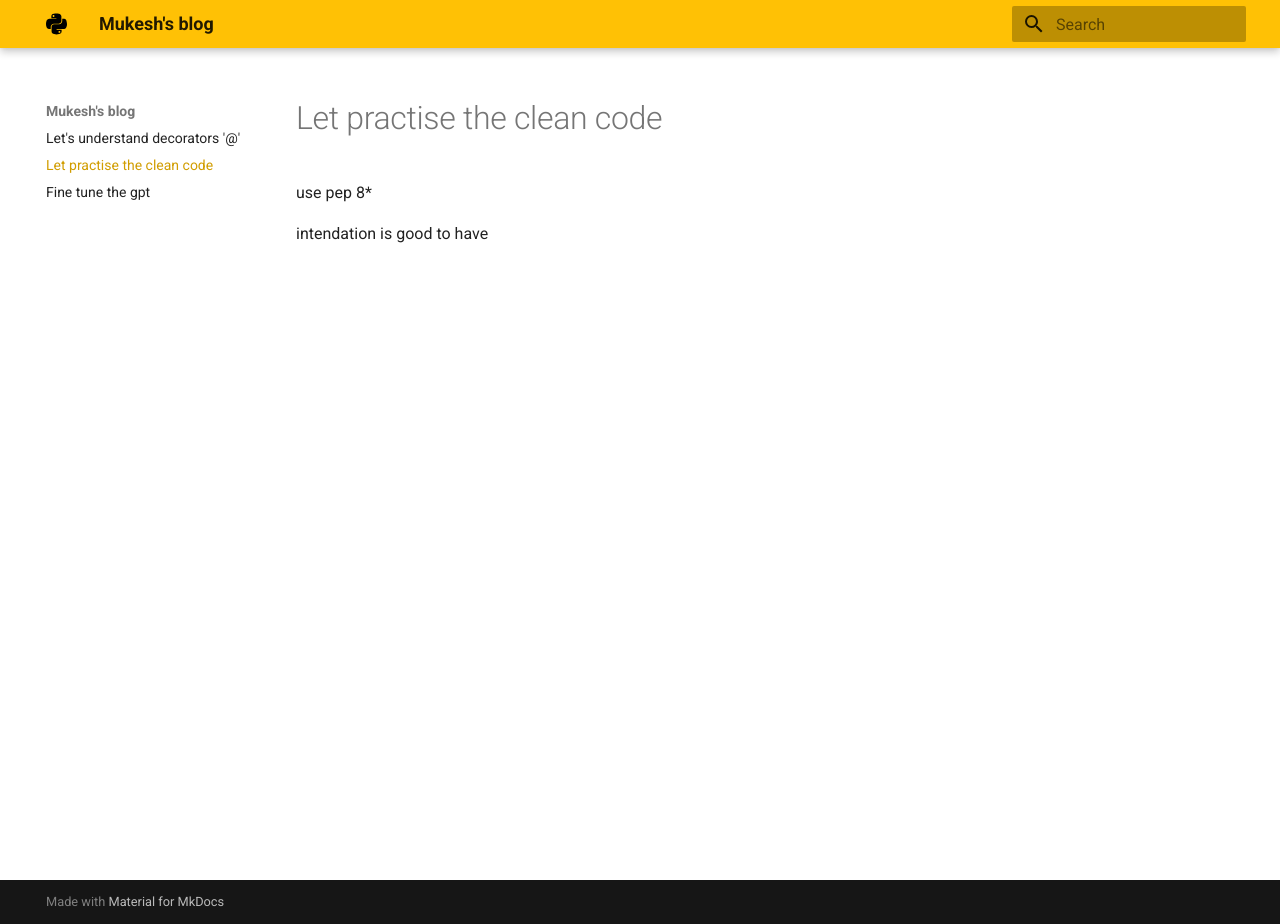
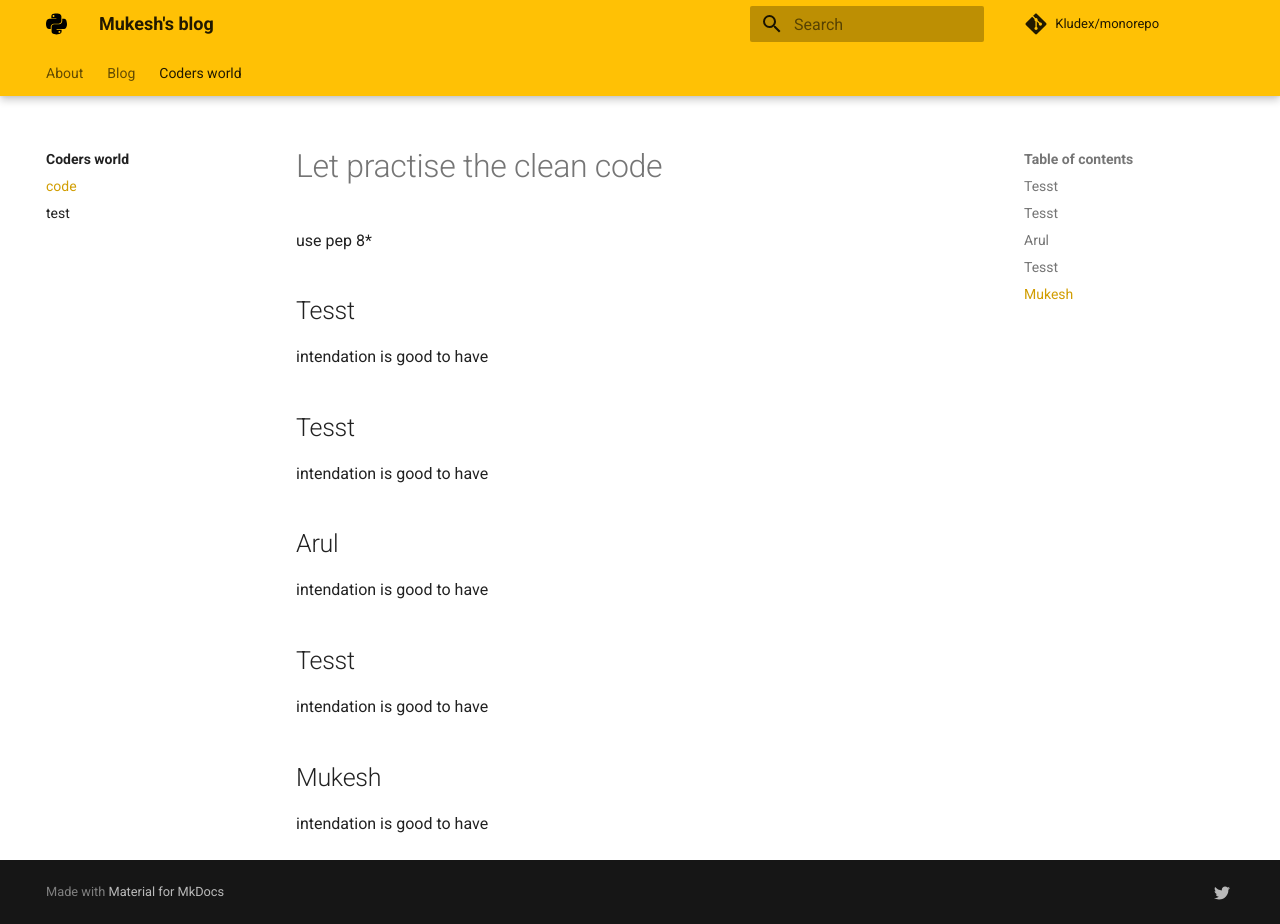
Before and after one commit to MUKESHRAJMAHENDRAN/knowledge, an MkDocs documentation site: the page built from docs/clean_code.md, in a window 1280 px wide and 924 px high. Built offline with MkDocs 1.6.1 and Material for MkDocs 9.7.7, drawn with Linux system fonts in a browser that asks for light colours; comment, search, counter and statistics services are not loaded.

```diff
--- a/docs/clean_code.md
+++ b/docs/clean_code.md
@@ -2,4 +2,21 @@
 
 use pep 8*
 
+## Tesst
 intendation is good to have
+
+
+## Tesst
+intendation is good to have
+
+
+## Arul
+intendation is good to have
+
+
+## Tesst
+intendation is good to have
+
+
+## Mukesh
+intendation is good to have
--- a/docs/fine_tuning the llm.md
+++ /dev/null
@@ -1,5 +0,0 @@
-# Fine tune the gpt
-
-## llm fine tuning
-
-fine tuning is great
--- a/mkdocs.yml
+++ b/mkdocs.yml
@@ -1,7 +1,57 @@
 site_name: Mukesh's blog
 # site_url: https://mydomain.org/mysite
+
+repo_name: Kludex/monorepo
+repo_url: https://github.com/Kludex/monorepo
+edit_uri: edit/main/docs/
+extra:
+  social:
+      - icon: fontawesome/brands/twitter
+        link: https://twitter.com/marcelotryle
+
 theme:
   name: material
   logo: assets/python-brands-solid.svg
   palette:
     primary: amber
+  features:
+    - navigation.instant
+    - navigation.instant.progress
+    - navigation.tracking
+    - navigation.tabs
+    - navigation.tabs.sticky
+    - navigation.sections
+    - navigation.expand
+    - navigation.prune
+    - navigation.indexes
+    - toc.follow
+    # - toc.integrate
+    - navigation.top
+    - search.suggest
+    - search.highlight
+    - search.share
+plugins:
+  - search
+  - blog
+  - tags
+
+nav:
+  - About:
+    - fine_tuning_llm.md
+  - Blog:
+    - blog/index.md
+
+  - Coders world:
+    - index.md
+    - code: clean_code.md
+    - test: test.md
+    # - Page n: section/page-n.md
+
+# ---
+# hide:
+#   - navigation
+#   - toc
+# ---
+
+# Page title
+# ...
```
